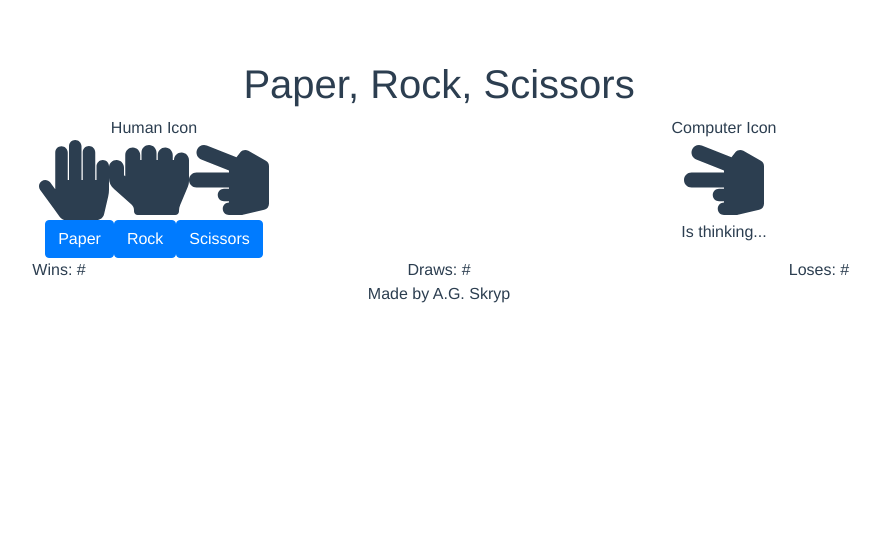
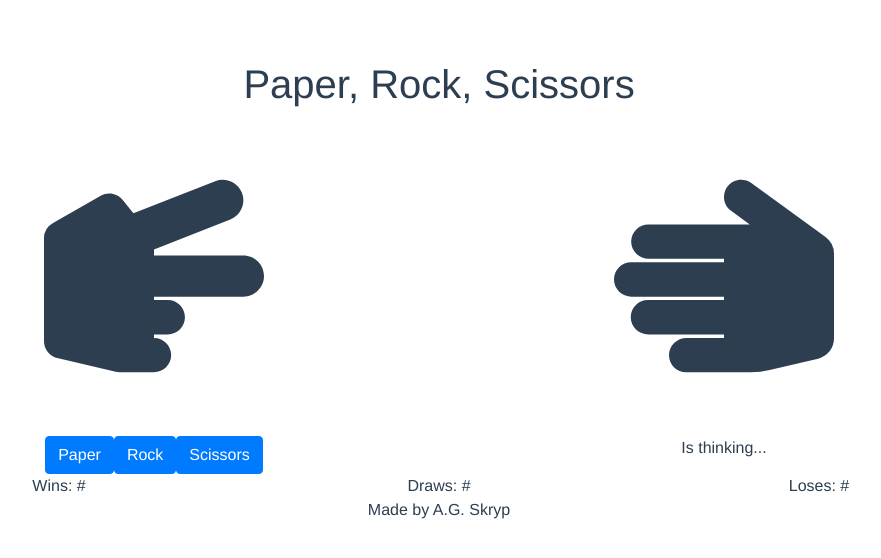
Before and after one commit to agskryp/proslaps, a Vue app: page / in a window 1280 px wide. Shown: the top 558 px of the page, without its empty margins (201-1082 px from the left). Built offline with nearby package versions, Linux system fonts and the light colour scheme.

Commit message:
Size + rotate icons

```diff
--- a/src/App.vue
+++ b/src/App.vue
@@ -8,10 +8,12 @@
       </div>
       <div class="row">
         <div class="col">
-          <div>Human Icon</div>
+<!--
           <font-awesome-icon size="5x" icon="hand-paper" />
           <font-awesome-icon size="5x" icon="hand-rock" />
           <font-awesome-icon size="5x" icon="hand-scissors" />
+-->
+          <font-awesome-icon size="5x" :icon="this.humanChoice" class="human-icon" />
 
           <br />
 
@@ -43,8 +45,7 @@
           </button>
         </div>
         <div class="col">
-          <div>Computer Icon</div>
-          <font-awesome-icon size="5x" :icon="this.ComputerChoice" />
+          <font-awesome-icon class="computer-icon" size="5x" :icon="this.ComputerChoice" />
 
           <br />
 
@@ -86,46 +87,51 @@ export default {
 
   data() {
     return {
-      NumberGenerator: 1,
-      ComputerChoice: 'hand-scissors',
+      computerIconGenerator: 1,
+      humanIconGenerator: 1,
+      ComputerChoice: "hand-scissors",
+      humanChoice: "hand-rock"
     };
   },
 
-  props: {
-  icon: String,
-  },
-
   mounted() {
-
-      this.animate();
-
+    this.animate();
   },
 
   methods: {
     animate() {
-          setInterval( () => {
-      this.NumberGenerator = Math.floor( ( Math.random() * 3) + 1 );
+      setInterval(() => {
+        this.computerIconGenerator = Math.floor(Math.random() * 3 + 1);
+        this.humanIconGenerator = Math.floor(Math.random() * 3 + 1);
 
-      if(this.NumberGenerator == 1) {
-        this.ComputerChoice = 'hand-paper';
-      }
+        if (this.computerIconGenerator == 1) {
+          this.ComputerChoice = "hand-paper";
+        }
 
-      if(this.NumberGenerator == 2) {
-         this.ComputerChoice = 'hand-rock';
-      }
+        if (this.computerIconGenerator == 2) {
+          this.ComputerChoice = "hand-rock";
+        }
 
-      if(this.NumberGenerator == 3) {
-         this.ComputerChoice = 'hand-scissors';
-      }
+        if (this.computerIconGenerator == 3) {
+          this.ComputerChoice = "hand-scissors";
+        }
 
-      console.log( this.ComputerChoice );
-                }, 1000);
-    },
+        if (this.humanIconGenerator == 1) {
+          this.humanChoice = "hand-paper";
+        }
+
+        if (this.humanIconGenerator == 2) {
+          this.humanChoice = "hand-rock";
+        }
+
+        if (this.humanIconGenerator == 3) {
+          this.humanChoice = "hand-scissors";
+        }
+      }, 1000);
+    }
   },
 
-  created: function() {
-
-  }
+  created: function() {}
 };
 </script>
 
@@ -138,4 +144,30 @@ export default {
   color: #2c3e50;
   margin-top: 60px;
 }
+
+
+
+.human-icon {
+  font-size: 20em;
+  padding: 50px 0;
+
+  &.fa-hand-scissors {
+    transform: scaleX(-1);
+  }
+
+  &.fa-hand-rock,
+  &.fa-hand-paper {
+    transform: rotate(90deg);
+  }
+}
+
+.computer-icon {
+  font-size: 20em;
+  padding: 50px 0;
+
+  &.fa-hand-rock,
+  &.fa-hand-paper {
+    transform: scaleX(-1) rotate(90deg);
+  }
+}
 </style>
```
